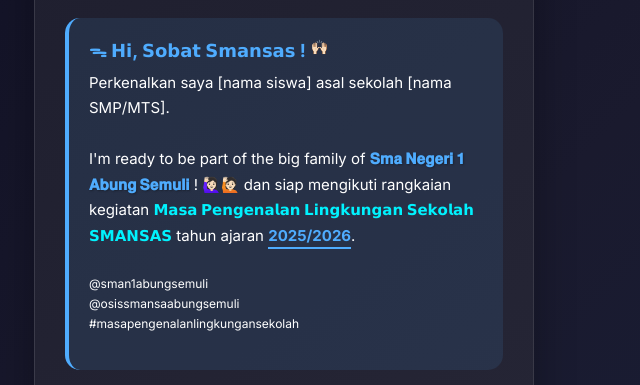
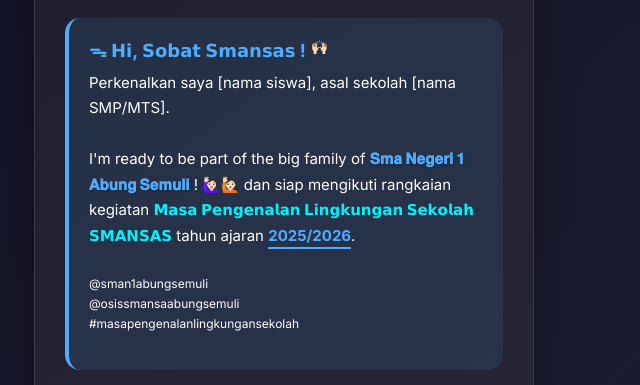
Before and after one commit to alhasbynazrililham/mpls-smansas-2025, a plain HTML site: page index.html in a window 1280 px wide. Shown: the part 228-613 px from the top of the page, 356-996 px from the left. Drawn offline with Linux system fonts and the light colour scheme.

Commit message:
Update index.html

```diff
--- a/index.html
+++ b/index.html
@@ -268,7 +268,7 @@
         </div>
 
         <div class="ready-text">
-          Perkenalkan saya [nama siswa] asal sekolah [nama SMP/MTS].
+          Perkenalkan saya [nama siswa], asal sekolah [nama SMP/MTS].
           <br /><br />
           I'm ready to be part of the big family of
           <span class="school-name">𝐒𝐦𝐚 𝐍𝐞𝐠𝐞𝐫𝐢 𝟏 𝐀𝐛𝐮𝐧𝐠 𝐒𝐞𝐦𝐮𝐥𝐢</span> ! 🙋🏻‍♀️🙋🏻 dan
```
